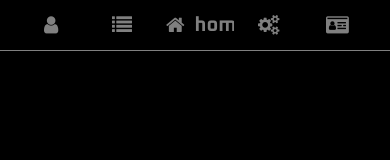
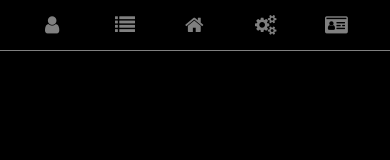
Before and after one commit to tomadimitrie/portfolio, a Next.js app: page / in a window 390 px wide. Shown: the top 160 px of the page. Built offline with nearby package versions, Linux system fonts and the light colour scheme.

Commit message:
removed nav icons from mobile

```diff
--- a/components/nav.tsx
+++ b/components/nav.tsx
@@ -1,4 +1,5 @@
 import React from "react";
+import useWindowSize from "../helpers/useWindowSize";
 
 type Tab = {
   name: string;
@@ -28,12 +29,14 @@ const tabs: Tab[] = [
   },
 ];
 
-const kAnimationDuration = 1000;
+const kAnimationDuration = 500;
 
-const Nav = () => {
+const Nav = props => {
   const [currentTabIndex, setCurrentTabIndex] = React.useState<number>(2);
   // prettier-ignore
   const [previousTabIndex, setPreviousTabIndex] = React.useState<number | null>(null);
+
+  const windowSize = useWindowSize();
 
   const renderTab = (tab: Tab, index: number) => {
     return (
@@ -48,7 +51,7 @@ const Nav = () => {
           }}
         >
           <i className={`fa fa-${tab.icon} tab-icon`} />
-          {index === currentTabIndex && (
+          {windowSize.width > 400 && index === currentTabIndex && (
             <div
               className={`tab-text ${index === previousTabIndex &&
                 "tab-text-exit"}`}
--- /dev/null
+++ b/helpers/useWindowSize.ts
@@ -0,0 +1,23 @@
+import React from "react";
+
+const useWindowSize = () => {
+  const isClient = typeof window === "object";
+
+  const getWindowSize = () => ({
+    width: isClient ? window.innerWidth : undefined,
+    height: isClient ? window.innerHeight : undefined,
+  });
+
+  const [windowSize, setWindowSize] = React.useState(getWindowSize);
+
+  React.useEffect(() => {
+    if (isClient) {
+      const handleResize = () => setWindowSize(getWindowSize());
+      window.addEventListener("resize", handleResize);
+      return () => window.removeEventListener("resize", handleResize);
+    }
+  }, []);
+  return windowSize;
+};
+
+export default useWindowSize;
--- a/package.json
+++ b/package.json
@@ -8,6 +8,7 @@
     "start": "next start"
   },
   "dependencies": {
+    "@types/react-sizes": "^2.0.0",
     "framer-motion": "^1.8.4",
     "next": "9.2.1",
     "react": "16.12.0",
```
Also changed, not shown: 1 other file (tests, documents, lock files or other folders).
